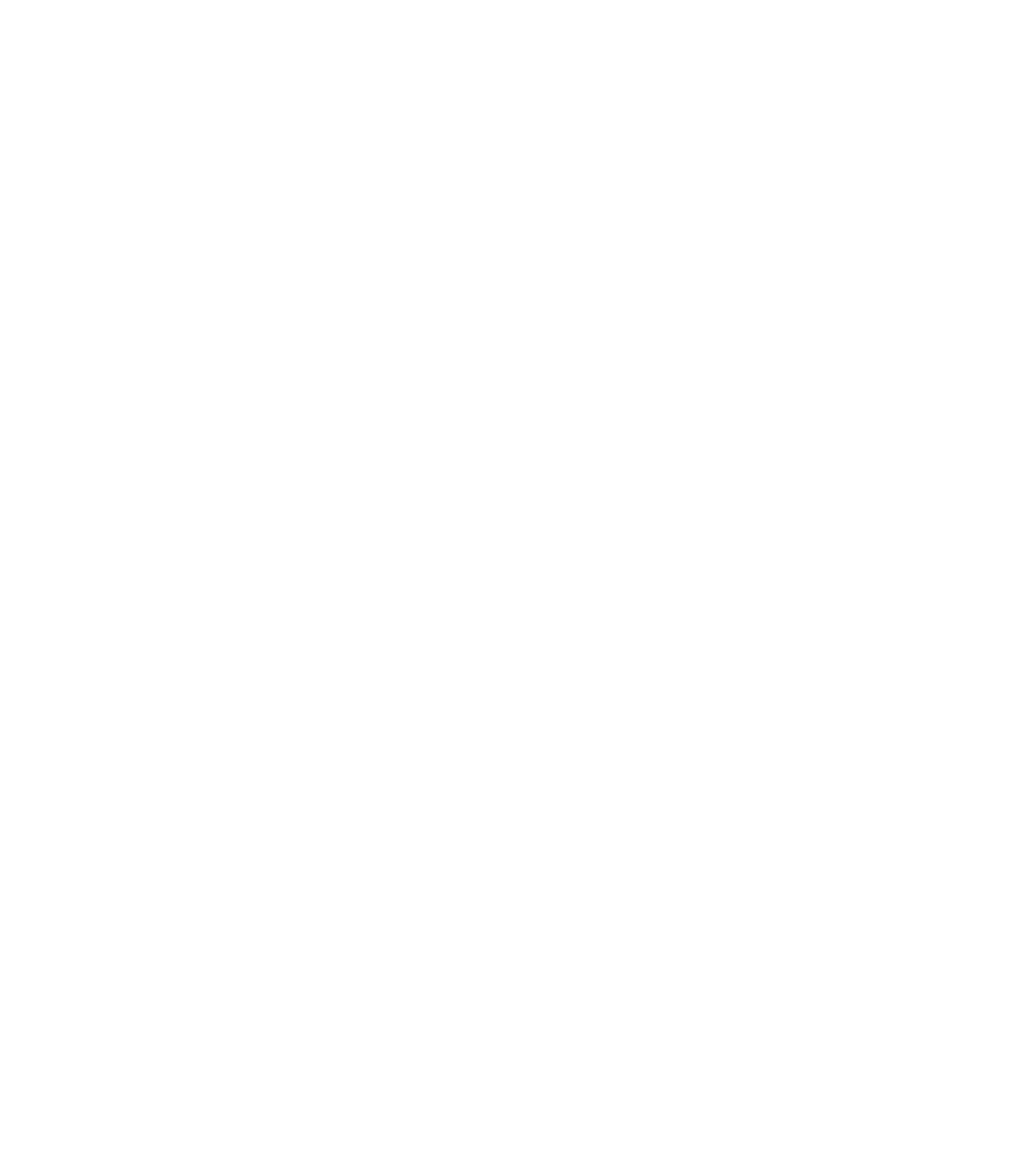
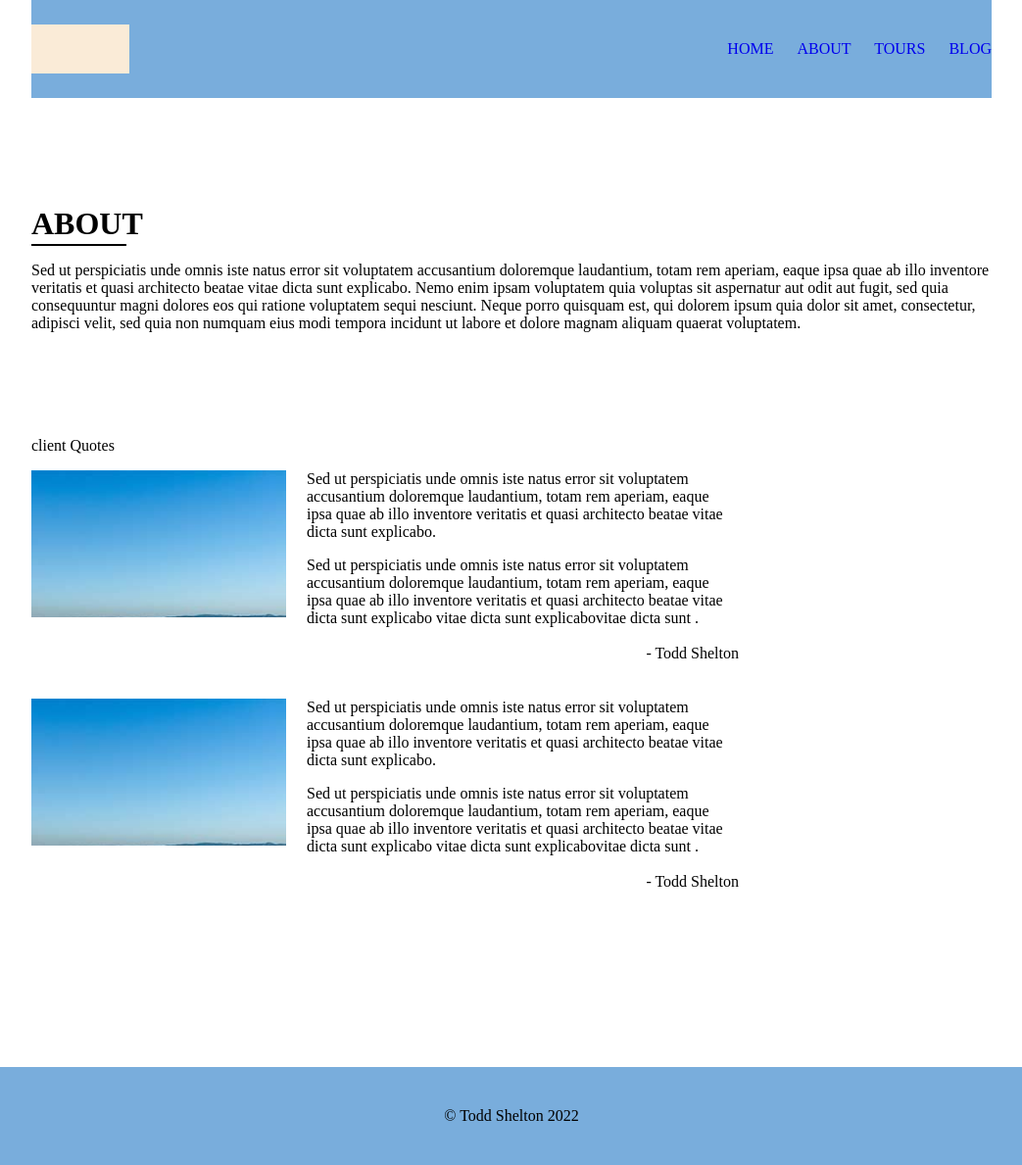
Before and after one commit to n215-trshelto/side-by-side, a website: page index.html in a window 1280 px wide. Shown: the whole page at 98% size, without its empty margins (118-1161 px from the left). Before the commit the page ends 800 px from the top, so only its background shows below. Drawn offline with Linux system fonts and the light colour scheme.

Commit message:
Add css changes

```diff
--- a/index.html
+++ b/index.html
@@ -7,5 +7,82 @@
     <title>Side By Side</title>
     <link rel="stylesheet" href="css/styles.css" />
   </head>
-  <body></body>
+  <body>
+    <nav>
+      <div class="logo"></div>
+      <div class="links">
+        <a href="index.html">HOME</a>
+        <a href="about.html">ABOUT</a>
+        <a href="#">TOURS</a>
+        <a href="#">BLOG</a>
+      </div>
+    </nav>
+    <div id="app">
+      <div class="about">
+        <div class="about-header">
+          <h1>ABOUT</h1>
+          <div class="border-bottom"></div>
+          <p>
+            Sed ut perspiciatis unde omnis iste natus error sit voluptatem
+            accusantium doloremque laudantium, totam rem aperiam, eaque ipsa
+            quae ab illo inventore veritatis et quasi architecto beatae vitae
+            dicta sunt explicabo. Nemo enim ipsam voluptatem quia voluptas sit
+            aspernatur aut odit aut fugit, sed quia consequuntur magni dolores
+            eos qui ratione voluptatem sequi nesciunt. Neque porro quisquam est,
+            qui dolorem ipsum quia dolor sit amet, consectetur, adipisci velit,
+            sed quia non numquam eius modi tempora incidunt ut labore et dolore
+            magnam aliquam quaerat voluptatem.
+          </p>
+        </div>
+        <div class="about-client-quotes">
+          <p class="client-quote-title">client Quotes</p>
+          <div class="client-box">
+            <div class="client-image">
+              <img src="images/thumb1_300x300.jpg" alt="bridge" />
+            </div>
+            <div class="client-quote">
+              <p>
+                Sed ut perspiciatis unde omnis iste natus error sit voluptatem
+                accusantium doloremque laudantium, totam rem aperiam, eaque ipsa
+                quae ab illo inventore veritatis et quasi architecto beatae
+                vitae dicta sunt explicabo.
+              </p>
+              <p>
+                Sed ut perspiciatis unde omnis iste natus error sit voluptatem
+                accusantium doloremque laudantium, totam rem aperiam, eaque ipsa
+                quae ab illo inventore veritatis et quasi architecto beatae
+                vitae dicta sunt explicabo vitae dicta sunt explicabovitae dicta
+                sunt .
+              </p>
+            </div>
+            <div class="client-name">- Todd Shelton</div>
+          </div>
+          <div class="client-box">
+            <div class="client-image">
+              <img src="images/thumb1_300x300.jpg" alt="bridge" />
+            </div>
+            <div class="client-quote">
+              <p>
+                Sed ut perspiciatis unde omnis iste natus error sit voluptatem
+                accusantium doloremque laudantium, totam rem aperiam, eaque ipsa
+                quae ab illo inventore veritatis et quasi architecto beatae
+                vitae dicta sunt explicabo.
+              </p>
+              <p>
+                Sed ut perspiciatis unde omnis iste natus error sit voluptatem
+                accusantium doloremque laudantium, totam rem aperiam, eaque ipsa
+                quae ab illo inventore veritatis et quasi architecto beatae
+                vitae dicta sunt explicabo vitae dicta sunt explicabovitae dicta
+                sunt .
+              </p>
+            </div>
+            <div class="client-name">- Todd Shelton</div>
+          </div>
+        </div>
+      </div>
+    </div>
+    <footer>
+      <div class="footer-content">&copy; Todd Shelton 2022</div>
+    </footer>
+  </body>
 </html>
--- /dev/null
+++ b/scss/about/about.scss
@@ -0,0 +1,52 @@
+.about {
+  margin-top: 110px;
+  margin-bottom: 180px;
+
+  .about-header {
+    h1 {
+      margin-bottom: 2px;
+    }
+    .border-bottom {
+      width: 97px;
+      height: 2px;
+      background-color: #000;
+      margin-bottom: 16px;
+    }
+  }
+
+  .about-client-quotes {
+    margin-top: 107px;
+
+    .client-quote-title {
+    }
+
+    .client-box {
+      max-width: 722px;
+      display: flex;
+      position: relative;
+      margin-bottom: 37px;
+
+      .client-image {
+        width: 260px;
+        height: 150px;
+        overflow: hidden;
+        margin-right: 21px;
+
+        img {
+          width: 100%;
+        }
+      }
+
+      .client-quote {
+        max-width: 440px;
+        margin-bottom: 20px;
+      }
+
+      .client-name {
+        position: absolute;
+        bottom: 0;
+        right: 0;
+      }
+    }
+  }
+}
--- /dev/null
+++ b/scss/footer/footer.scss
@@ -0,0 +1,13 @@
+footer {
+  height: $nav-footer-height;
+  background-color: $site-background;
+
+  .footer-content {
+    max-width: $content-width;
+    height: 100%;
+    margin: 0 auto;
+    display: flex;
+    align-items: center;
+    justify-content: space-evenly;
+  }
+}
--- /dev/null
+++ b/scss/nav/nav.scss
@@ -0,0 +1,22 @@
+nav {
+  max-width: $content-width;
+  margin: 0 auto;
+  background-color: $site-background;
+  min-height: $nav-footer-height;
+  display: flex;
+  align-items: center;
+  justify-content: space-between;
+
+  .logo {
+    width: 100px;
+    height: 50px;
+    background-color: antiquewhite;
+  }
+
+  .links {
+    a {
+      text-decoration: none;
+      margin-left: 20px;
+    }
+  }
+}
--- a/scss/structure.scss
+++ b/scss/structure.scss
@@ -16,3 +16,10 @@ h6,
 p {
   margin-bottom: 16px;
 }
+
+#app {
+  max-width: $content-width;
+  margin: 0 auto;
+  // min-height: 200px;
+  // background-color: antiquewhite;
+}
--- a/scss/styles.scss
+++ b/scss/styles.scss
@@ -1,2 +1,5 @@
 @import "variables.scss";
 @import "structure.scss";
+@import "nav/nav.scss";
+@import "footer/footer.scss";
+@import "about/about.scss";
--- a/scss/variables.scss
+++ b/scss/variables.scss
@@ -0,0 +1,6 @@
+// site dimensions
+$content-width: 980px;
+$nav-footer-height: 100px;
+
+// site colors
+$site-background: #79addc;
```
Also changed, not shown: css/styles.css, 1 other file.
